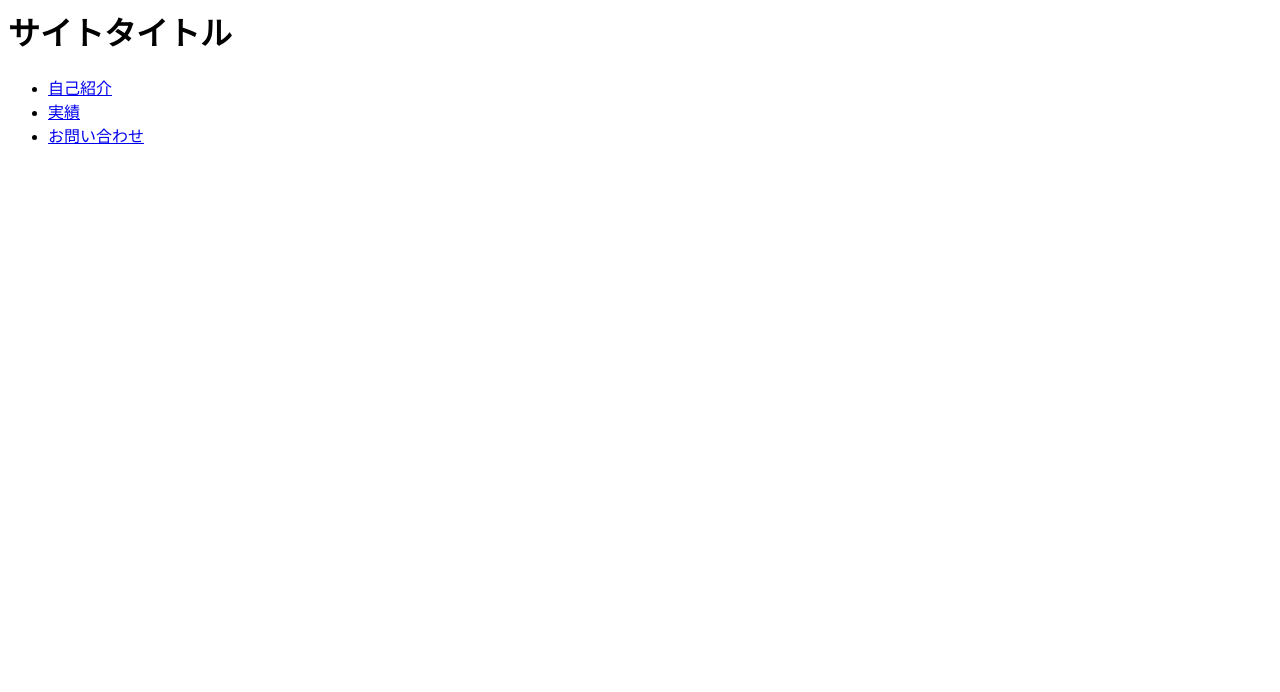
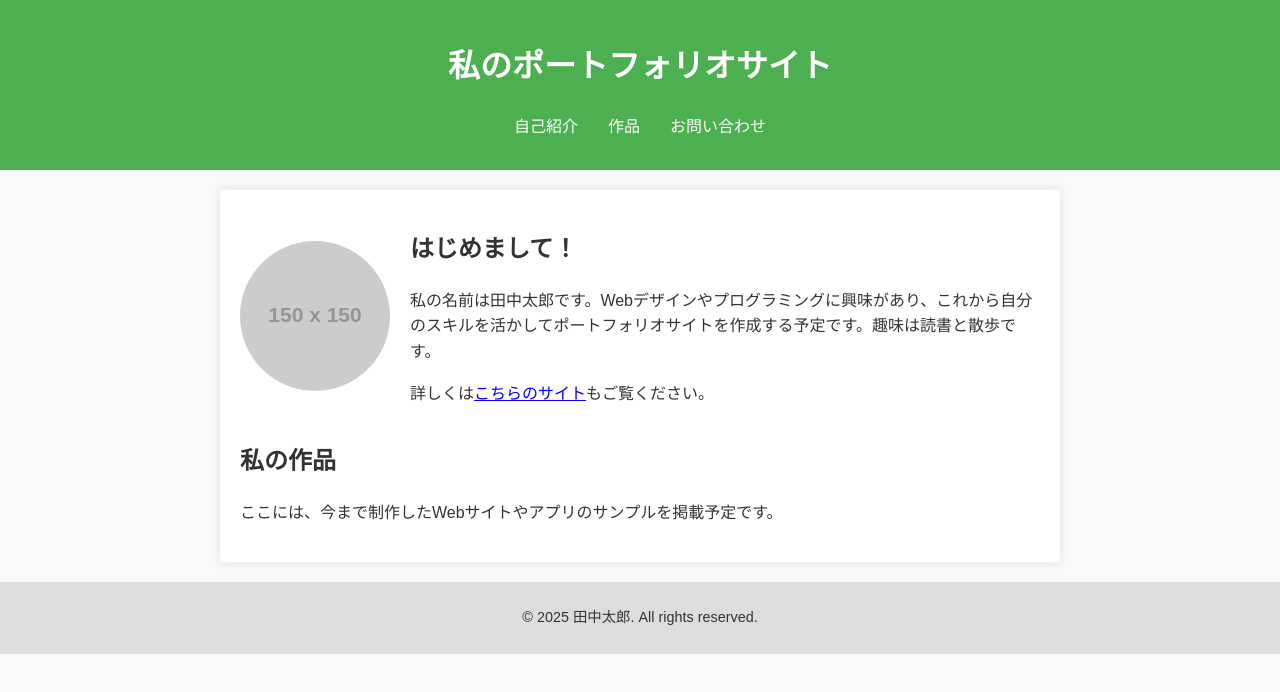
Before and after one commit to nbalofklia/FirstStudy, a plain HTML site: page Homepage/HTMLs/index.html in a window 1280 px wide. Drawn offline with Linux system fonts and the light colour scheme; placeholder pictures from the web are drawn by us.

Commit message:
CSSを用いたうえで内容を充実させた

```diff
--- a/Homepage/HTMLs/index.html
+++ b/Homepage/HTMLs/index.html
@@ -1,10 +1,114 @@
+<!DOCTYPE html>
+<html lang="ja">
+
+<head>
+    <meta charset="UTF-8">
+    <title>私の自己紹介ページ</title>
+    <style>
+        /* 全体のスタイル */
+        body {
+            font-family: Arial, sans-serif;
+            margin: 0;
+            padding: 0;
+            line-height: 1.6;
+            background-color: #f9f9f9;
+            color: #333;
+        }
+
+        /* ヘッダー部分 */
+        header {
+            background-color: #4CAF50;
+            color: #fff;
+            padding: 20px;
+            text-align: center;
+        }
+
+        /* ナビゲーション */
+        nav ul {
+            list-style: none;
+            padding: 0;
+            display: flex;
+            justify-content: center;
+            margin: 10px 0;
+        }
+
+        nav ul li {
+            margin: 0 15px;
+        }
+
+        nav ul li a {
+            color: #fff;
+            text-decoration: none;
+        }
+
+        /* メインコンテンツ */
+        main {
+            max-width: 800px;
+            margin: 20px auto;
+            padding: 20px;
+            background-color: #fff;
+            box-shadow: 0 0 10px rgba(0, 0, 0, 0.1);
+        }
+
+        /* 自己紹介セクション */
+        .intro {
+            display: flex;
+            align-items: center;
+        }
+
+        .intro img {
+            border-radius: 50%;
+            width: 150px;
+            height: 150px;
+            margin-right: 20px;
+        }
+
+        /* フッター */
+        footer {
+            text-align: center;
+            padding: 10px;
+            background-color: #ddd;
+            font-size: 0.9em;
+        }
+    </style>
+</head>
+
+<body>
+    <!-- ヘッダー -->
     <header>
-    <h1>サイトタイトル</h1>
+        <h1>私のポートフォリオサイト</h1>
         <nav>
             <ul>
                 <li><a href="#about">自己紹介</a></li>
-            <li><a href="#works">実績</a></li>
+                <li><a href="#works">作品</a></li>
                 <li><a href="#contact">お問い合わせ</a></li>
             </ul>
         </nav>
     </header>
+
+    <!-- メインコンテンツ -->
+    <main>
+        <!-- 自己紹介セクション -->
+        <section id="about" class="intro">
+            <img src="https://via.placeholder.com/150" alt="私の写真">
+            <div>
+                <h2>はじめまして！</h2>
+                <p>私の名前は田中太郎です。Webデザインやプログラミングに興味があり、これから自分のスキルを活かしてポートフォリオサイトを作成する予定です。趣味は読書と散歩です。</p>
+                <p>詳しくは<a href="https://example.com" target="_blank">こちらのサイト</a>もご覧ください。</p>
+            </div>
+        </section>
+
+        <!-- 作品紹介セクション（サンプル） -->
+        <section id="works">
+            <h2>私の作品</h2>
+            <p>ここには、今まで制作したWebサイトやアプリのサンプルを掲載予定です。</p>
+        </section>
+    </main>
+
+    <!-- フッター -->
+    <footer>
+        <p>&copy; 2025 田中太郎. All rights reserved.</p>
+    </footer>
+</body>
+
+</html>
```
Lines whose indentation alone changed are shown as unchanged.
